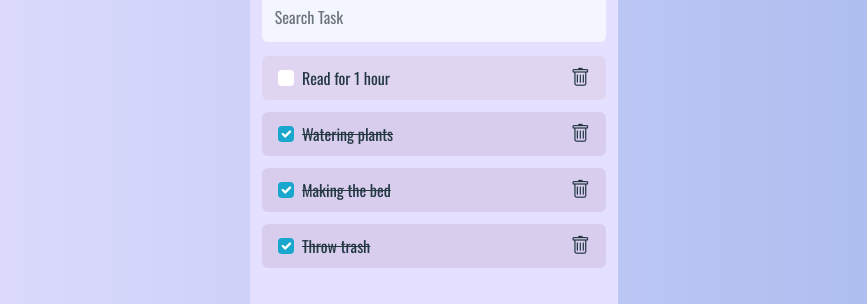
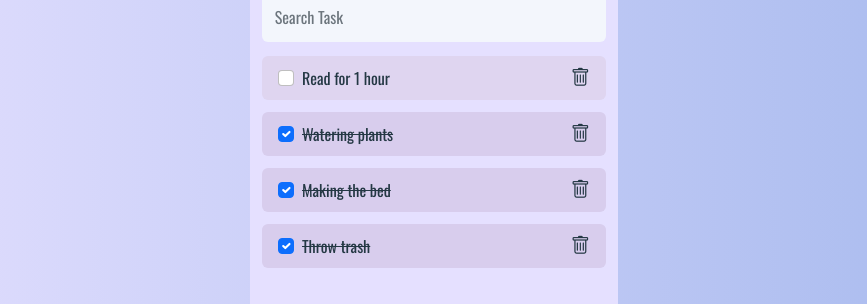
Before and after one commit to AddielQuintero/Task-manager-with-react-and-bootstrap, a React (Create React App) app: page / in a window 1280 px wide. Shown: the part 281-585 px from the top of the page, without its empty margins (206-1073 px from the left). Built offline with nearby package versions, Linux system fonts and the light colour scheme.

Commit message:
fix: update structure component

```diff
--- a/src/components/Button.js
+++ b/src/components/Button.js
@@ -1,6 +1,6 @@
 import Button from 'react-bootstrap/Button'
 
-function CustomButton(props) {
+export const CustomButton = (props) => {
   return (
     <Button
       type={props.type}
@@ -16,5 +16,3 @@ function CustomButton(props) {
     </Button>
   )
 }
-
-export { CustomButton }
--- a/src/components/Checkbox.js
+++ b/src/components/Checkbox.js
@@ -1,10 +1,10 @@
 import Form from 'react-bootstrap/Form'
 
-function CustomCheckbox(props) {
+export const CustomCheckbox = (props) => {
   return (
     <Form
       key={`key-${props.id}`}
-      className={`custom__checkbox ${props.className ?? ''}`}
+      className={props.className ?? ''}
     >
       <Form.Check
         type={props.type || 'checkbox'}
@@ -17,5 +17,3 @@ function CustomCheckbox(props) {
     </Form>
   )
 }
-
-export { CustomCheckbox }
--- a/src/components/Input.js
+++ b/src/components/Input.js
@@ -1,7 +1,7 @@
 import Form from 'react-bootstrap/Form'
 import InputGroup from 'react-bootstrap/InputGroup'
 
-function CustomInput(props) {
+export const CustomInput = (props) => {
   return (
     <InputGroup>
       <Form.Control
@@ -14,4 +14,3 @@ function CustomInput(props) {
     </InputGroup>
   )
 }
-export { CustomInput }
--- a/src/components/Modal.js
+++ b/src/components/Modal.js
@@ -1,6 +1,6 @@
 import Modal from 'react-bootstrap/Modal'
 
-const CustomModal = (props) => {
+export const CustomModal = (props) => {
   return (
     <Modal className={props.className ?? ''} show={props.show} onHide={props.onHide}>
       <Modal.Header closeButton>
@@ -13,5 +13,3 @@ const CustomModal = (props) => {
     </Modal>
   )
 }
-
-export { CustomModal }
--- a/src/components/ProgressBar.js
+++ b/src/components/ProgressBar.js
@@ -1,6 +1,6 @@
 import ProgressBar from 'react-bootstrap/ProgressBar'
 
-function CustomProgressBar(props) {
+export const CustomProgressBar = (props) => {
   return (
     <>
       <ProgressBar
@@ -16,5 +16,3 @@ function CustomProgressBar(props) {
     </>
   )
 }
-
-export { CustomProgressBar }
--- a/src/utilities/formatDate.utility.js
+++ b/src/utilities/formatDate.utility.js
@@ -1,4 +1,4 @@
-function FormatDate() {
+export const FormatDate = () => {
   const timeZone = Intl.DateTimeFormat().resolvedOptions().timeZone
   const options = {
     weekday: 'long',
@@ -17,5 +17,3 @@ function FormatDate() {
     </div>
   )
 }
-
-export { FormatDate }
```
